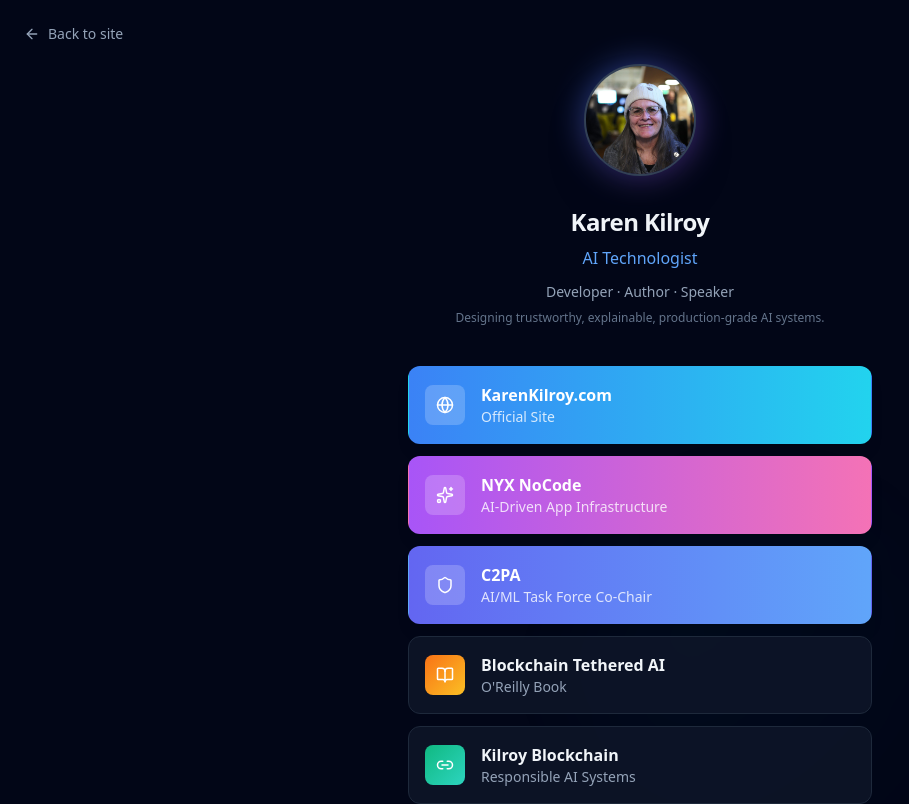
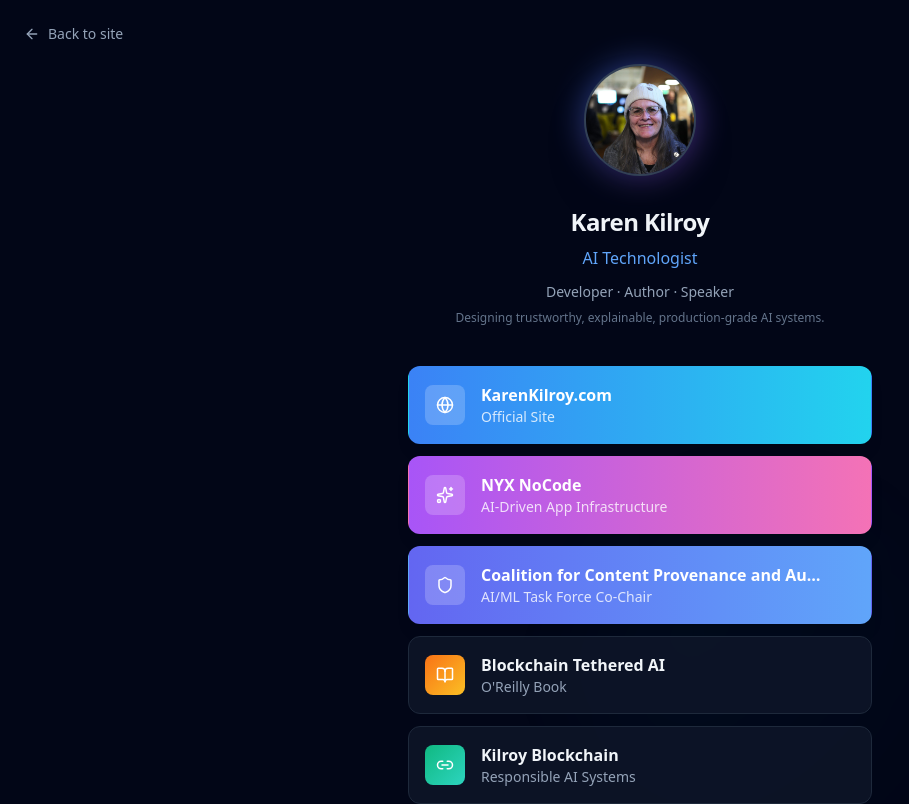
Before and after one commit to kilroyblockchain/karenkilroy, a React (Create React App) app: page /links in a window 1280 px wide. Shown: the top 804 px of the page, without its empty margins (0-909 px from the left). Built offline with nearby package versions, Linux system fonts and the light colour scheme.

Commit message:
link word

```diff
--- a/src/LinkTree.js
+++ b/src/LinkTree.js
@@ -24,7 +24,7 @@
       gradient: "from-purple-500 to-pink-400"
     },
     {
-      title: "C2PA",
+      title: "Coalition for Content Provenance and Authenticity (C2PA)",
       subtitle: "AI/ML Task Force Co-Chair",
       url: "https://c2pa.org",
       icon: Shield,
```
